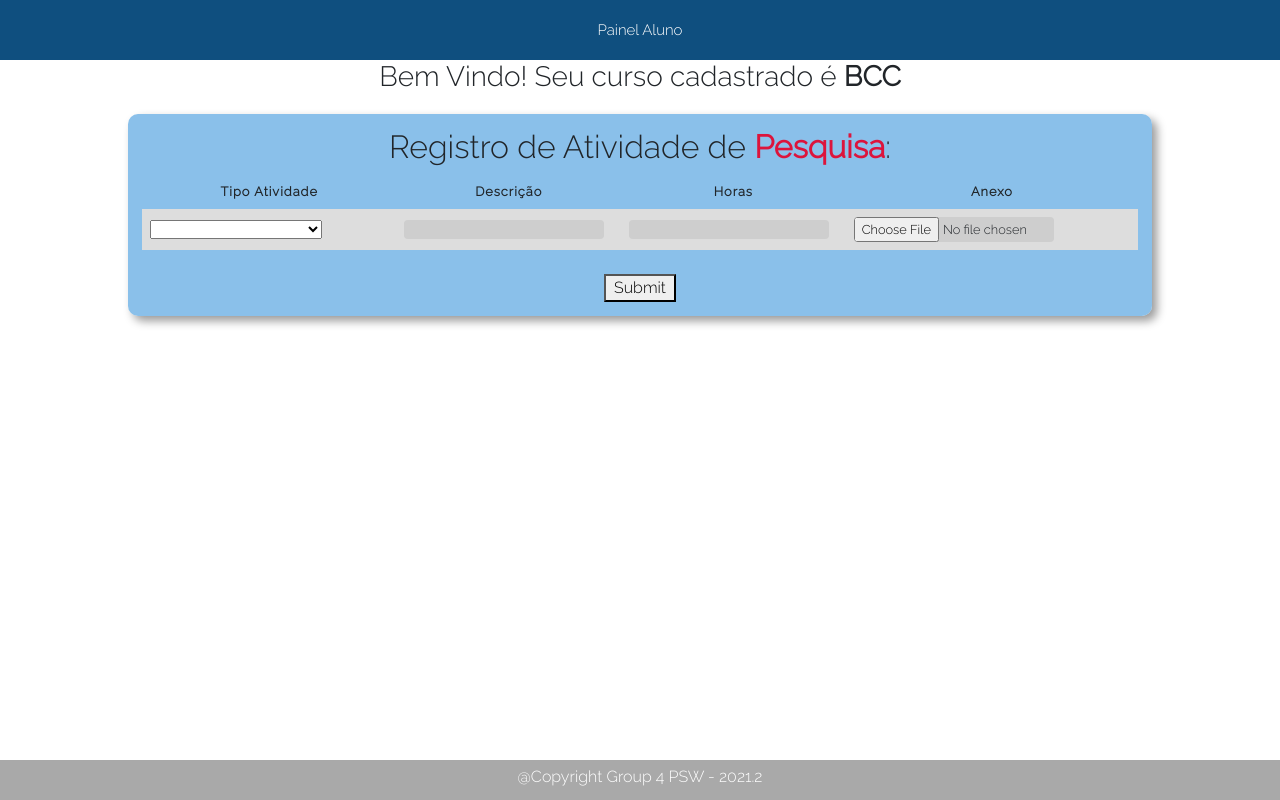
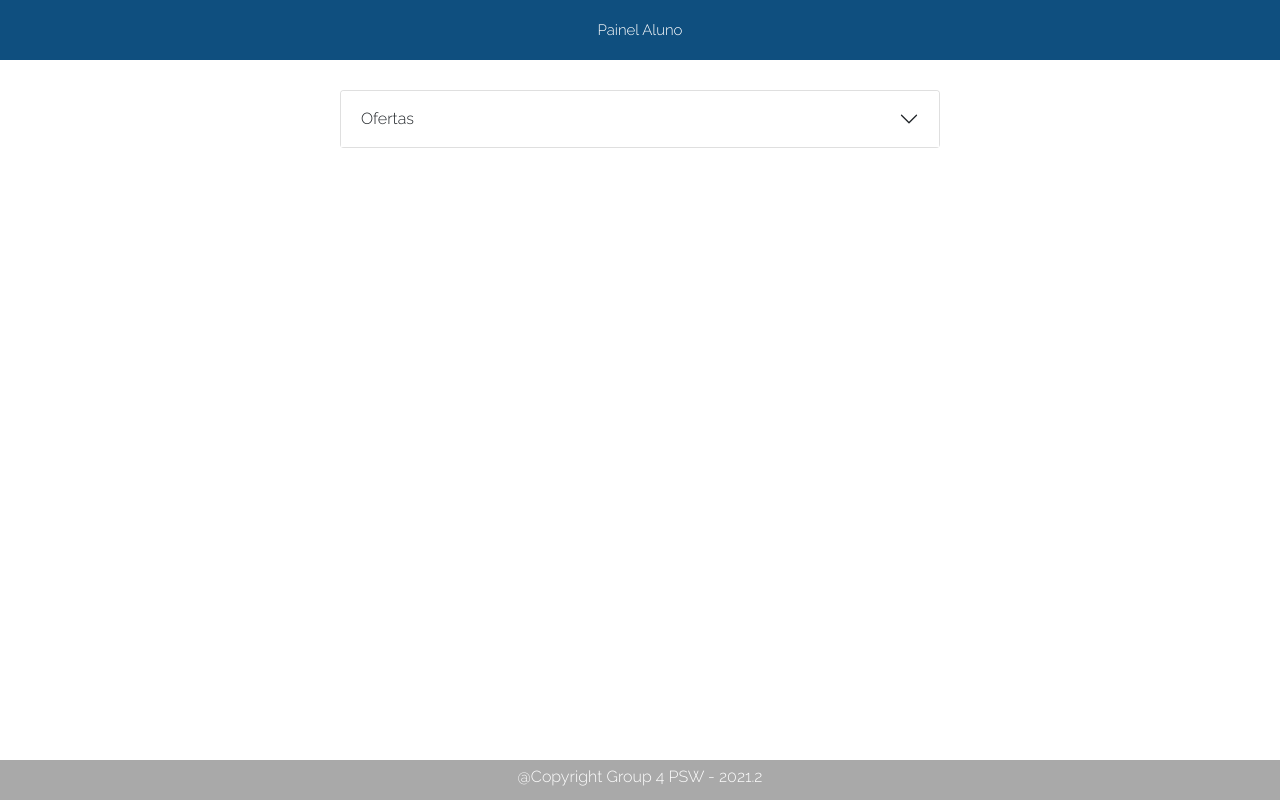
Before and after one commit to dsm-cefet-rj/trabalhointegrado2021-2-2021-2-grupo-4, a React (Create React App) app: page /painelofertas in a window 1280 px wide. Built offline with nearby package versions, Linux system fonts and the light colour scheme.

Commit message:
feat: new painel ofertas

```diff
--- /dev/null
+++ b/src/components/PainelOfertas/index.js
@@ -0,0 +1,61 @@
+import React, { useState } from 'react'
+import { Collapse, CardBody, Card, CardHeader } from 'reactstrap';
+import "./styled.scss";
+
+
+function PainelOfertas() {
+  const [selected, setSelected] = useState(null)
+
+  const toggle = (i) => {
+    if (selected === i) {
+      return setSelected(null)
+    }
+    setSelected(i)
+  }
+  return(
+    <>
+    <div className='wrapper'>
+      <div className='accordion'>
+        <>
+        <Card style={{ marginBottom: '1rem' }}>
+        <CardHeader className={selected === 0 ? 'accordion-button' : 'accordion-button collapsed'} onClick={() => toggle(0)}>Ofertas</CardHeader>
+        <Collapse className={selected === 0 ? 'content show' : 'content'}>
+            <CardBody>
+            Ofertar Atividade
+            <button style={{ marginLeft: '10px' }} className="btn btn-success btn-block" type="submit">
+                +
+            </button>
+            </CardBody>
+        </Collapse>
+        </Card>
+        </>
+      </div>
+    </div>
+    </>
+  );
+}
+
+const cards = [
+  {
+    id: 1,
+    name: 'Pesquisa',
+    content: 'Adicionar Atividade',
+  },
+  {
+    id: 2,
+    name: 'Extensão',
+    content: 'Adicionar Atividade',
+  },
+  {
+    id: 3,
+    name: 'Ensino',
+    content: 'Adicionar Atividade',
+  },
+  {
+    id: 4,
+    name: 'AC HC ou Ambiental',
+    content: 'Adicionar Atividade',
+  }
+]
+
+export default PainelOfertas;
--- a/src/index.js
+++ b/src/index.js
@@ -10,12 +10,13 @@ import ListaAlunos from './components/ListaAlunos/index'
 import TelaValidacao from './components/TelaValidacao/index';
 import reportWebVitals from './reportWebVitals';
 import 'bootstrap/dist/css/bootstrap.min.css';
+import PainelOfertas from './components/PainelOfertas';
 
 
 ReactDOM.render(
   <React.StrictMode>
     <Header/>
-    <EdicaoAtividade />
+    <PainelOfertas />
     <Footer />
   </React.StrictMode>,
   document.getElementById('root')
```
Also changed, not shown: src/components/PainelOfertas/styled.scss (added).
